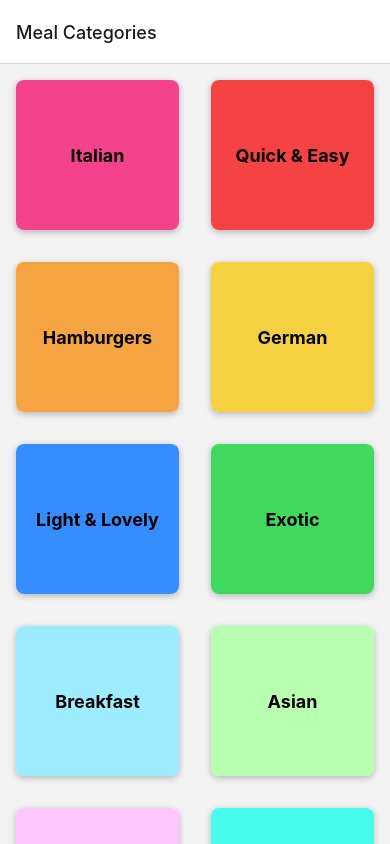
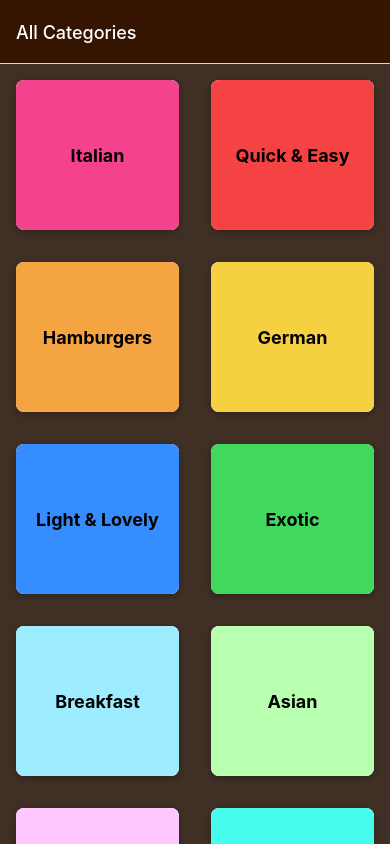
Before and after one commit to Pinetart/React-Native-Max, a React Native app: screen /MealCategories in a window 390 px wide. Built offline with nearby package versions, Linux system fonts and the light colour scheme.

Commit message:
Styling Screen Headers & Backgrounds

```diff
--- a/App.js
+++ b/App.js
@@ -10,11 +10,24 @@ const Stack = createNativeStackNavigator();
 export default function App() {
   return (
     <>
-      <StatusBar style="dark" />
+      <StatusBar style="light" />
       <NavigationContainer>
-        <Stack.Navigator initialRouteName="Meal Categories">
-          <Stack.Screen name="Meal Categories" component={Categories} />
-          <Stack.Screen name="Meal Overview" component={MealsOverview}  />
+        <Stack.Navigator
+          initialRouteName="Meal Categories"
+          screenOptions={{
+            headerStyle: { backgroundColor: "#351401" },
+            headerTintColor: "white",
+            contentStyle: { backgroundColor: "#3f2f25" },
+          }}
+        >
+          <Stack.Screen
+            name="MealCategories"
+            component={Categories}
+            options={{
+              title: "All Categories",
+            }}
+          />
+          <Stack.Screen name="MealOverview" component={MealsOverview} />
         </Stack.Navigator>
       </NavigationContainer>
     </>
--- a/screens/Categories.js
+++ b/screens/Categories.js
@@ -5,7 +5,7 @@ import CategoryGridTile from "../components/CategoryGridTile";
 const Categories = ({ navigation }) => {
   const renderCategoryItem = (itemData) => {
     const pressHandler = () => {
-      navigation.navigate("Meal Overview", { categoryId: itemData.item.id });
+      navigation.navigate("MealOverview", { categoryId: itemData.item.id });
     };
 
     return (
```
